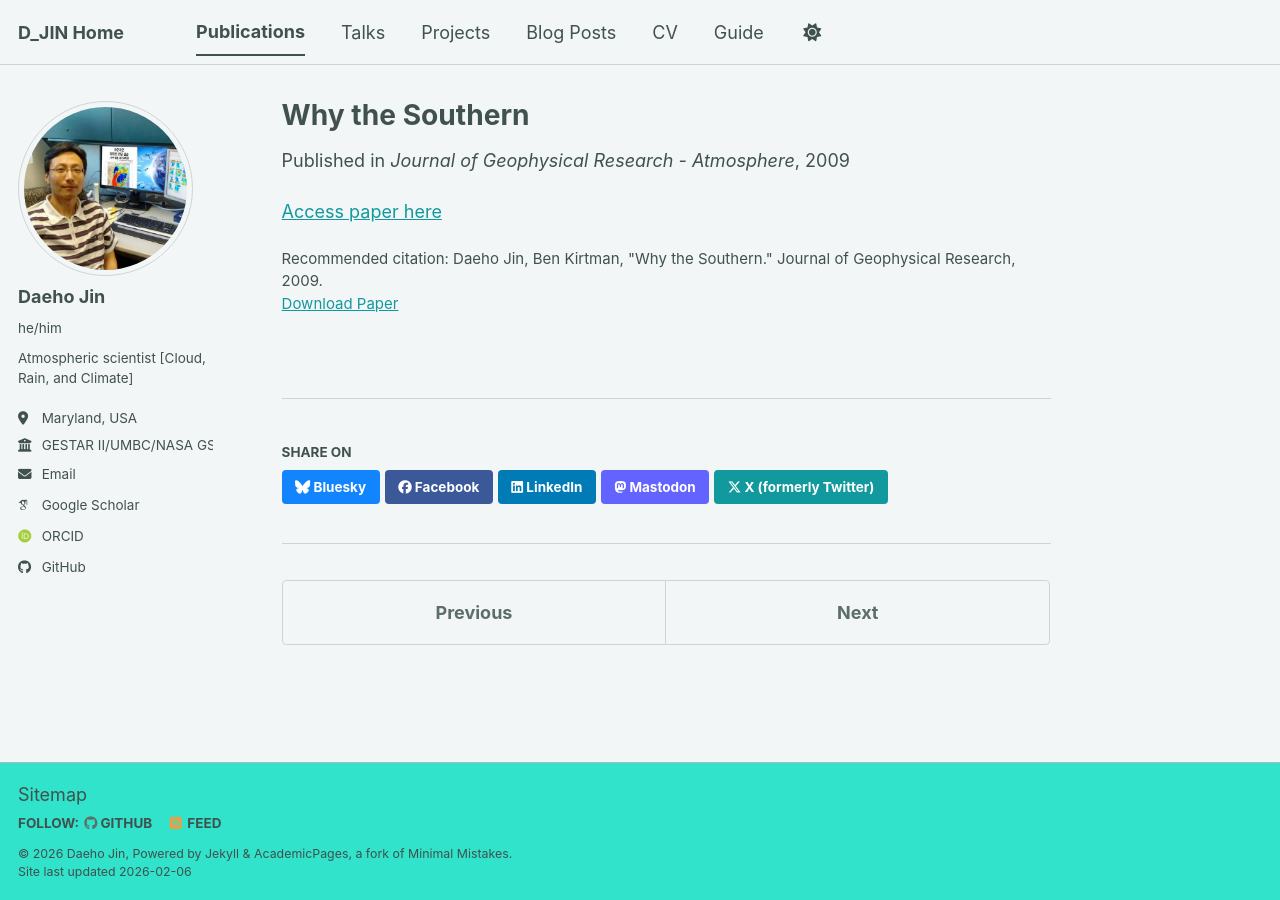
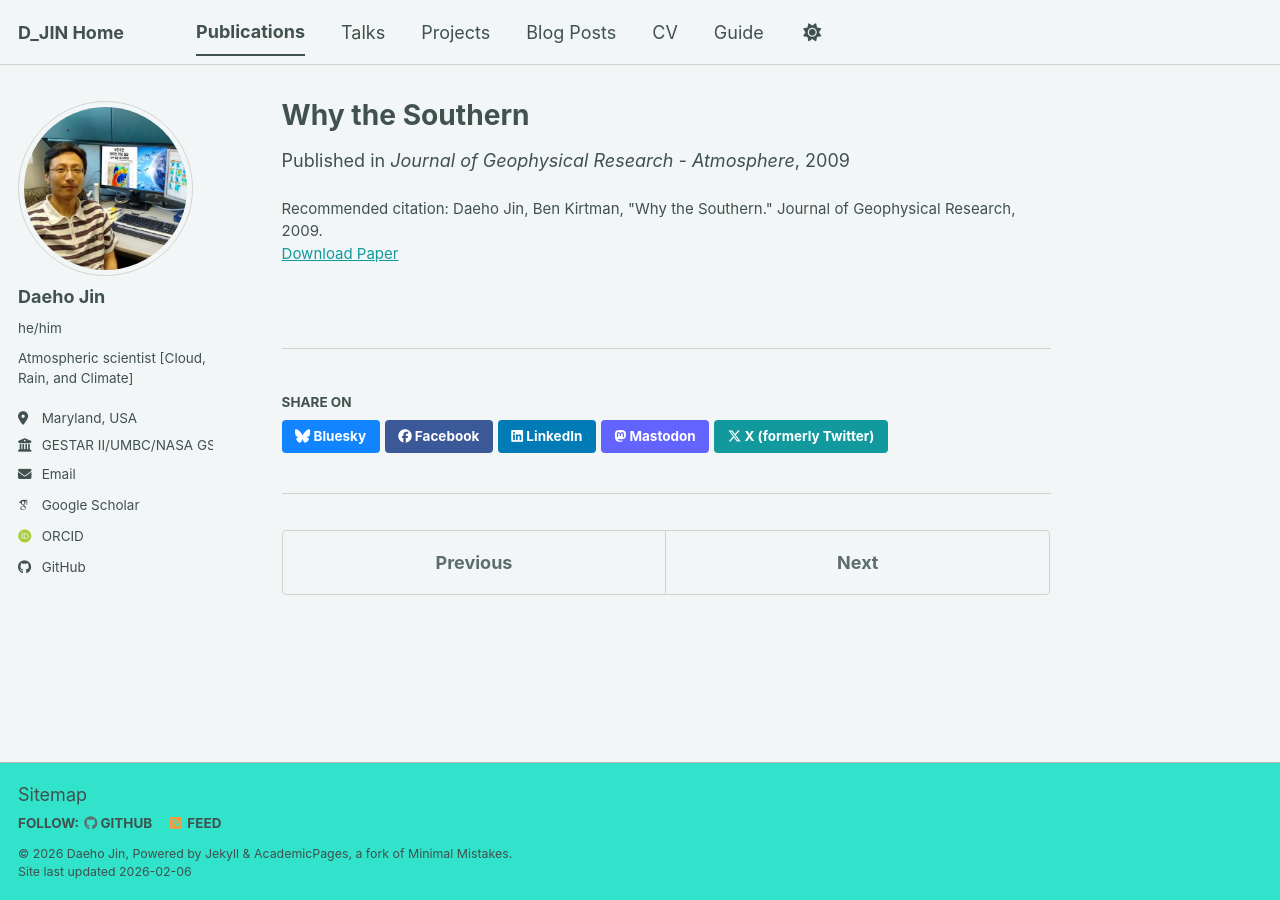
Before and after one commit to DJ4seasons/DJ4seasons.github.io, a Jekyll site: the page built from _publications/2009-12-01-Why-the-Southern.md, in a window 1280 px wide. Built offline with Jekyll 4.4.1, drawn with Linux system fonts in a browser that asks for light colours; some web fonts are replaced; a script bundle is joined from its source files by our own code; library files that are not in the unit come from our copies.

Commit message:
Update 2009-12-01-Why-the-Southern.md

```diff
--- a/_publications/2009-12-01-Why-the-Southern.md
+++ b/_publications/2009-12-01-Why-the-Southern.md
@@ -9,4 +9,4 @@ paperurl: 'http://www.agu.org/pubs/crossref/2009/2009JD012657.shtml'
 citation: ' Daeho Jin, Ben Kirtman, &quot;Why the Southern.&quot; Journal of Geophysical Research, 2009.'
 ---
 
-[Access paper here](http://www.agu.org/pubs/crossref/2009/2009JD012657.shtml){:target="_blank"}
+<!-- [Access paper here](http://www.agu.org/pubs/crossref/2009/2009JD012657.shtml){:target="_blank"} -->
```
